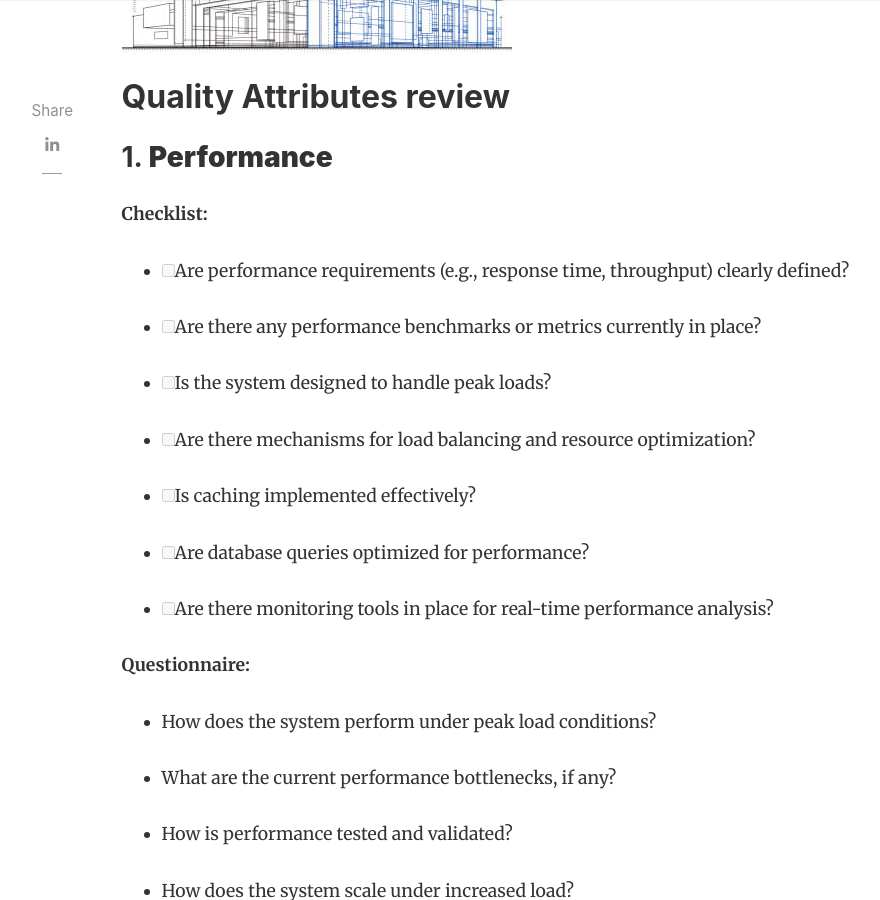
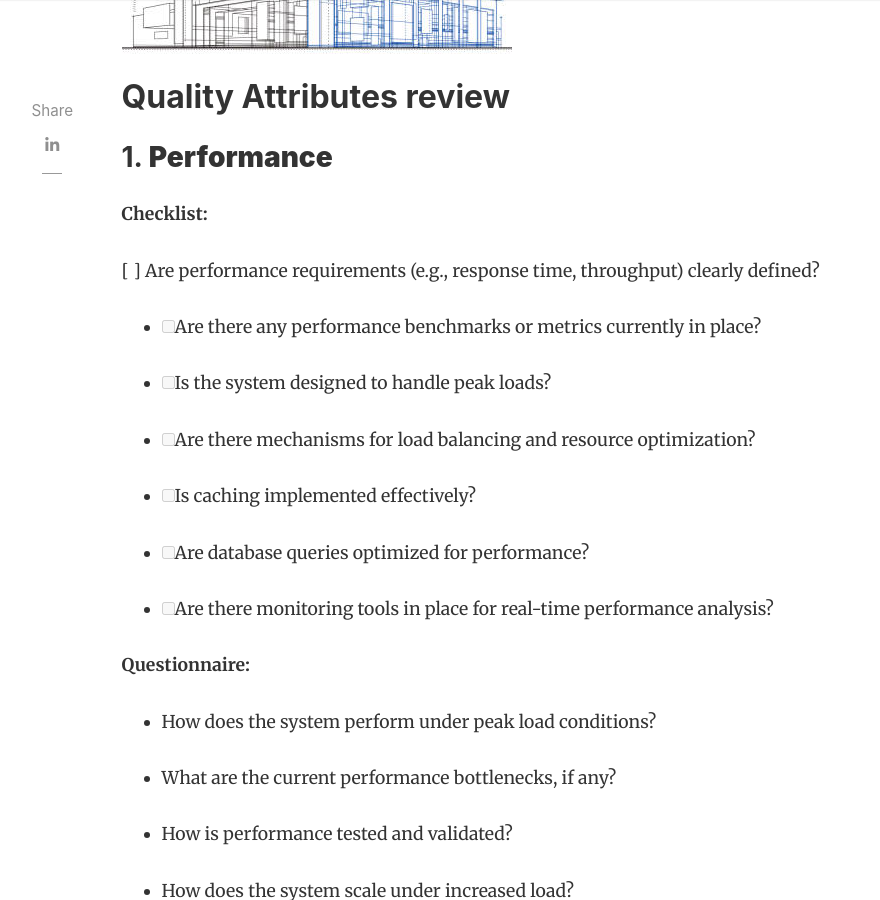
Before and after one commit to arcdesign/arcdesign.github.io, a Jekyll site: the page built from _posts/2024-08-14-quality-attributes.md, in a window 1280 px wide and 900 px high, scrolled down 705 px. Shown: the whole window, without its empty margins (66-946 px from the left). Built offline with Jekyll 4.4.1, drawn with Linux system fonts in a browser that asks for light colours; nearby versions of some CDN libraries; comment, search, counter and statistics services are not loaded.

```diff
--- a/_config.yml
+++ b/_config.yml
@@ -6,7 +6,7 @@ logo: 'assets/images/logo.png'
 favicon: 'assets/images/logo.png'
 baseurl: /
 google_analytics: ''
-disqus: 'demowebsite'
+disqus: 'souvikg-com'
 mailchimp-list: ''
 include: ["_pages"]
 permalink: /:title/
--- a/_posts/2024-08-14-quality-attributes.md
+++ b/_posts/2024-08-14-quality-attributes.md
@@ -14,7 +14,7 @@ hidden: true
 
 **Checklist:**
 
-- [ ] Are performance requirements (e.g., response time, throughput) clearly defined?
+[ ] Are performance requirements (e.g., response time, throughput) clearly defined?
 
 - [ ] Are there any performance benchmarks or metrics currently in place?
 
```
